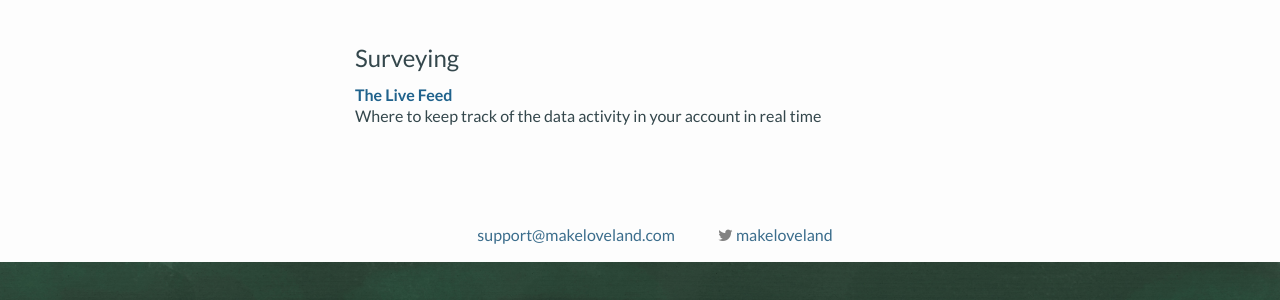
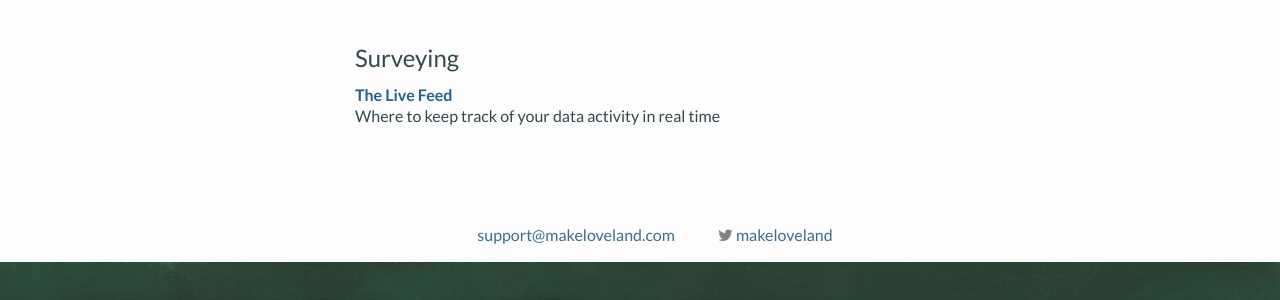
Before and after one commit to loveland/support, a Jekyll site: the page built from index.html, in a window 1280 px wide and 900 px high, scrolled down 1505 px. Shown: the part 375-675 px from the top of the window. Built offline with Jekyll 4.4.1, drawn with Linux system fonts in a browser that asks for light colours; a script that is not in the unit is left out.

Commit message:
Updated the-live-feed.md

```diff
--- a/_articles/the-live-feed.md
+++ b/_articles/the-live-feed.md
@@ -2,7 +2,7 @@
 weight: 1
 category: Surveying
 published: true
-intro: Where to keep track of the data activity in your account in real time
+intro: Where to keep track of your data activity in real time
 ---
 **About the Feed**
 
```
